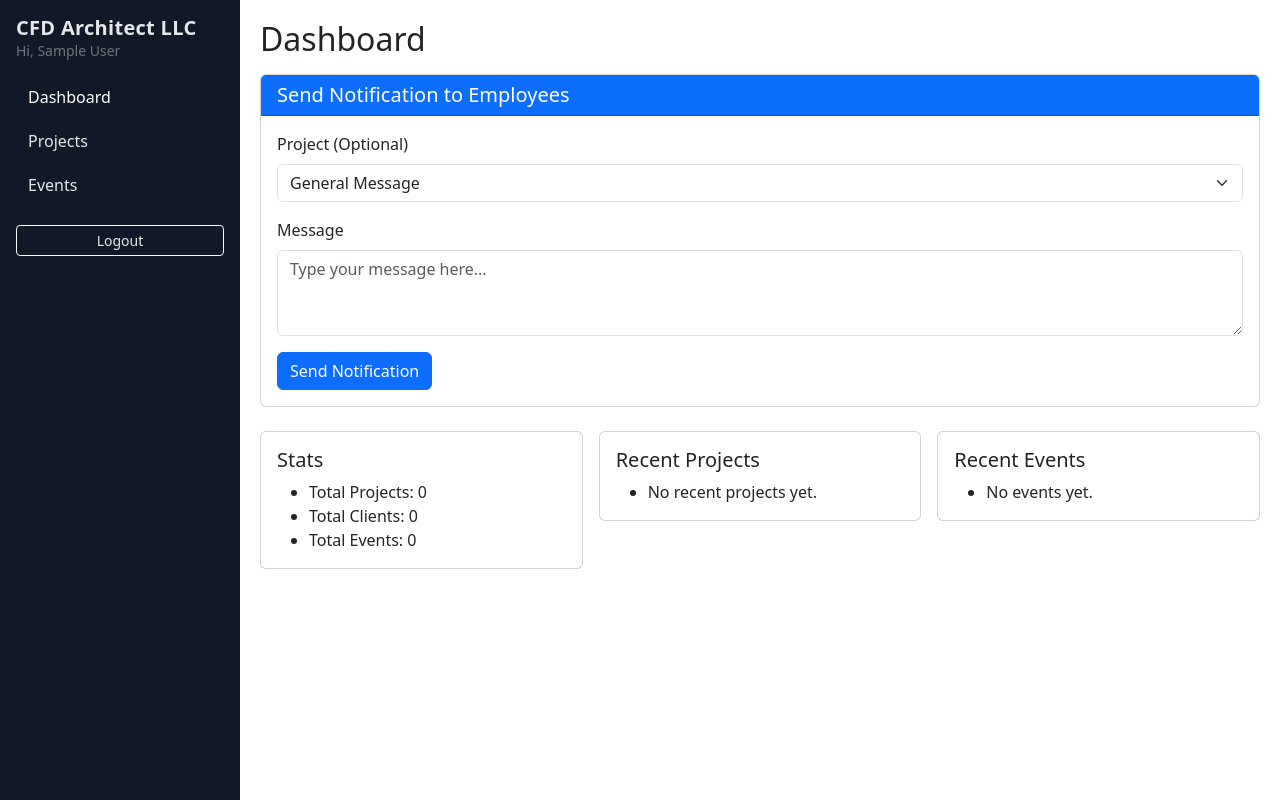
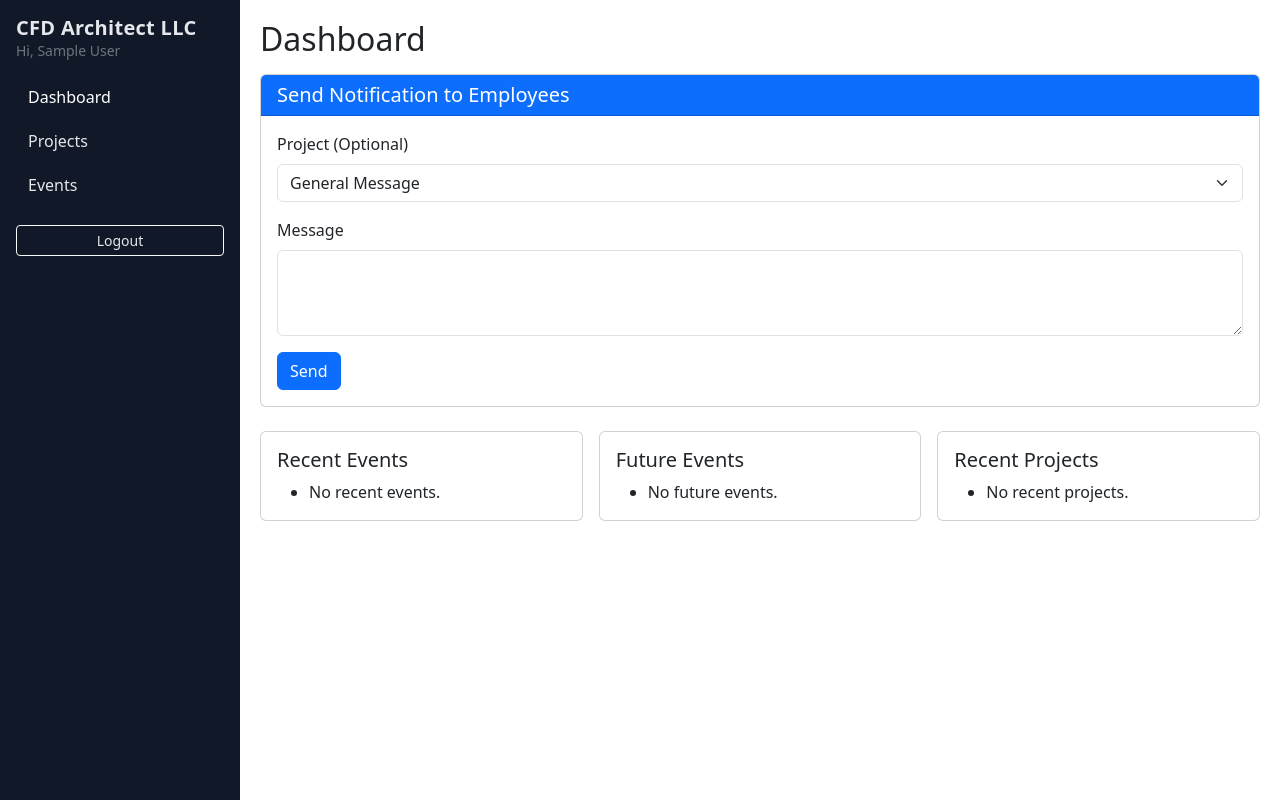
Before and after one commit to dothez3/Event-Calendar, a Flask app: page /dashboard in a window 1280 px wide. Run offline with Flask 3, Linux system fonts and the light colour scheme; the visitor is signed in with stand-in values (Sample User, id 1); data that the repository does not hold is empty; some libraries are stand-ins or nearby versions.

Commit message:
remove stats / fix dashboard

```diff
--- a/app.py
+++ b/app.py
@@ -306,8 +306,9 @@ def logout():
 @app.route("/dashboard")
 @login_required
 def dashboard():
+    now = datetime.now()
+
     if current_user.role == 'employee':
-        # Employees see all data
         recent_projects = (
             db.session.query(Project)
             .join(Activity, Activity.project_id == Project.id)
@@ -316,39 +317,40 @@ def dashboard():
             .limit(6)
             .all()
         )
-        events = Event.query.order_by(Event.start.desc()).limit(5).all()
-        stats = {
-            "projects": Project.query.count(),
-            "clients": Client.query.count(),
-            "events": Event.query.count()
-        }
+
+        base_events = Event.query.order_by(Event.start.desc()).all()
+
     else:
-        # Clients only see their assigned projects and related events
-        assigned_project_ids = [pa.project_id for pa in current_user.project_assignments]
+        assigned_ids = [pa.project_id for pa in current_user.project_assignments]
 
-        if assigned_project_ids:
-            recent_projects = Project.query.filter(Project.id.in_(assigned_project_ids)).limit(6).all()
-            events = Event.query.filter(Event.project_id.in_(assigned_project_ids)).order_by(Event.start.desc()).limit(5).all()
-            stats = {
-                "projects": len(assigned_project_ids),
-                "clients": 0,  # Clients don't see client count
-                "events": Event.query.filter(Event.project_id.in_(assigned_project_ids)).count()
-            }
+        if assigned_ids:
+            recent_projects = (
+                Project.query
+                .filter(Project.id.in_(assigned_ids))
+                .limit(6)
+                .all()
+            )
+
+            base_events = (
+                Event.query
+                .filter(Event.project_id.in_(assigned_ids))
+                .order_by(Event.start.desc())
+                .all()
+            )
         else:
             recent_projects = []
-            events = []
-            stats = {
-                "projects": 0,
-                "clients": 0,
-                "events": 0
-            }
+            base_events = []
+
+    recent_events = [e for e in base_events if e.start <= now][:5]
+    future_events = sorted([e for e in base_events if e.start > now], key=lambda e: e.start)[:5]
 
     return render_template(
         "dashboard.html",
         recent_projects=recent_projects,
-        events=events,
-        stats=stats
+        recent_events=recent_events,
+        future_events=future_events
     )
+
 #Main Menu
 @app.route("/main")
 @login_required
--- a/templates/dashboard.html
+++ b/templates/dashboard.html
@@ -2,7 +2,7 @@
 {% block content %}
 <h2 class="mb-3">Dashboard</h2>
 
-<!--  changes: Notification form for clients to send messages to employees -->
+<!-- Notification form for clients to send messages -->
 {% if current_user.role == 'client' %}
 <div class="card mb-4">
   <div class="card-header bg-primary text-white">
@@ -21,33 +21,66 @@
       </div>
       <div class="mb-3">
         <label class="form-label">Message</label>
-        <textarea name="message" class="form-control" rows="3" placeholder="Type your message here..." required></textarea>
+        <textarea name="message" class="form-control" rows="3" required></textarea>
       </div>
-      <button type="submit" class="btn btn-primary">Send Notification</button>
+      <button type="submit" class="btn btn-primary">Send</button>
     </form>
   </div>
 </div>
 {% endif %}
 
 <div class="row g-3">
+
+  <!-- Recent Events -->
   <div class="col-md-4">
-    <div class="card"><div class="card-body">
-      <h5 class="card-title">Stats</h5>
+    <div class="card">
+      <div class="card-body">
+        <h5 class="card-title">Recent Events</h5>
         <ul class="mb-0">
-        <li>Total Projects: {{ stats.projects }}</li>
-        <li>Total Clients: {{ stats.clients }}</li>
-        <li>Total Events: {{ stats.events }}</li>
+          {% for e in recent_events %}
+            <li>
+              {{ e.title }}
+              {% if e.project %} for {{ e.project.name }}{% endif %}
+              — {{ e.start.strftime('%Y-%m-%d %H:%M') }}
+            </li>
+          {% else %}
+            <li>No recent events.</li>
+          {% endfor %}
         </ul>
-    </div></div>
       </div>
+    </div>
+  </div>
+
+  <!-- Future Events -->
   <div class="col-md-4">
-    <div class="card"><div class="card-body">
+    <div class="card">
+      <div class="card-body">
+        <h5 class="card-title">Future Events</h5>
+        <ul class="mb-0">
+          {% for e in future_events %}
+            <li>
+              {{ e.title }}
+              {% if e.project %} for {{ e.project.name }}{% endif %}
+              — {{ e.start.strftime('%Y-%m-%d %H:%M') }}
+            </li>
+          {% else %}
+            <li>No future events.</li>
+          {% endfor %}
+        </ul>
+      </div>
+    </div>
+  </div>
+
+  <!-- Recent Projects -->
+  <div class="col-md-4">
+    <div class="card">
+      <div class="card-body">
         <h5 class="card-title">Recent Projects</h5>
         <ul class="mb-0">
           {% for p in recent_projects %}
             <li>
               {{ p.name }}
-    {% if p.client %}— {{ p.client.name }}{% endif %}
+              {% if p.client %} — {{ p.client.name }}{% endif %}
               {% if p.activities %}
                 <small class="text-muted">
                   ({{ p.activities[-1].happened_at.strftime('%Y-%m-%d %H:%M') }})
@@ -55,22 +88,12 @@
               {% endif %}
             </li>
           {% else %}
-  <li>No recent projects yet.</li>
+            <li>No recent projects.</li>
           {% endfor %}
         </ul>
-    </div></div>
-  </div>
-  <div class="col-md-4">
-    <div class="card"><div class="card-body">
-      <h5 class="card-title">Recent Events</h5>
-      <ul class="mb-0">
-        {% for e in events %}
-          <li>{{ e.title }} {% if e.project %}for {{ e.project.name }}{% endif %} — {{ e.start.strftime('%Y-%m-%d %H:%M') }}</li>
-        {% else %}
-          <li>No events yet.</li>
-        {% endfor %}
-      </ul>
-    </div></div>
       </div>
     </div>
+  </div>
+
+</div>
 {% endblock %}
```
Lines whose indentation alone changed are shown as unchanged.
